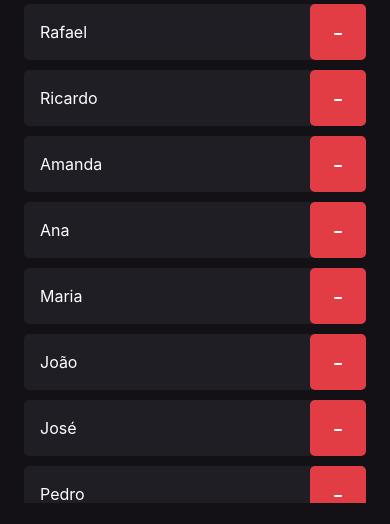
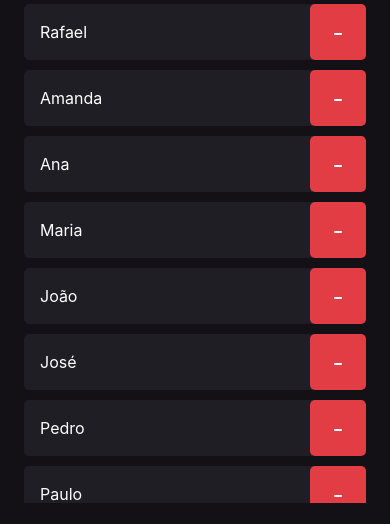
Before and after one commit to vladimiremi/ignite-reactnative, a React Native app in the folder inhere/: screen / in a window 390 px wide. Shown: the part 317-841 px from the top of the page. Built offline with nearby package versions, Linux system fonts and the light colour scheme.

Commit message:
refactor: add FlatList

```diff
--- a/inhere/src/screens/Home/index.tsx
+++ b/inhere/src/screens/Home/index.tsx
@@ -3,7 +3,7 @@
   TextInput,
   View,
   TouchableOpacity,
-  ScrollView,
+  FlatList,
 } from "react-native";
 import { Participant } from "../../components/Participant";
 import { styles } from "./styles";
@@ -12,7 +12,6 @@
   const participants = [
     "Vladimir",
     "Rafael",
-    "Ricardo",
     "Amanda",
     "Ana",
     "Maria",
@@ -48,15 +47,24 @@
           <Text style={styles.buttonText}>+</Text>
         </TouchableOpacity>
       </View>
-      <ScrollView showsVerticalScrollIndicator={false}>
-        {participants.map((participant, index) => (
+      <FlatList
+        data={participants}
+        keyExtractor={(item) => item}
+        renderItem={({ item }) => (
           <Participant
-            key={index}
-            name={participant}
+            key={item}
+            name={item}
             onRemove={() => handleParticipantRemove("Vladimir")}
           />
-        ))}
-      </ScrollView>
+        )}
+        showsVerticalScrollIndicator={false}
+        ListEmptyComponent={() => (
+          <Text style={styles.listEmptyText}>
+            Ninguém chegou no evento ainda? Adicione participantes a sua lista
+            de presença
+          </Text>
+        )}
+      />
     </View>
   );
 }
```
